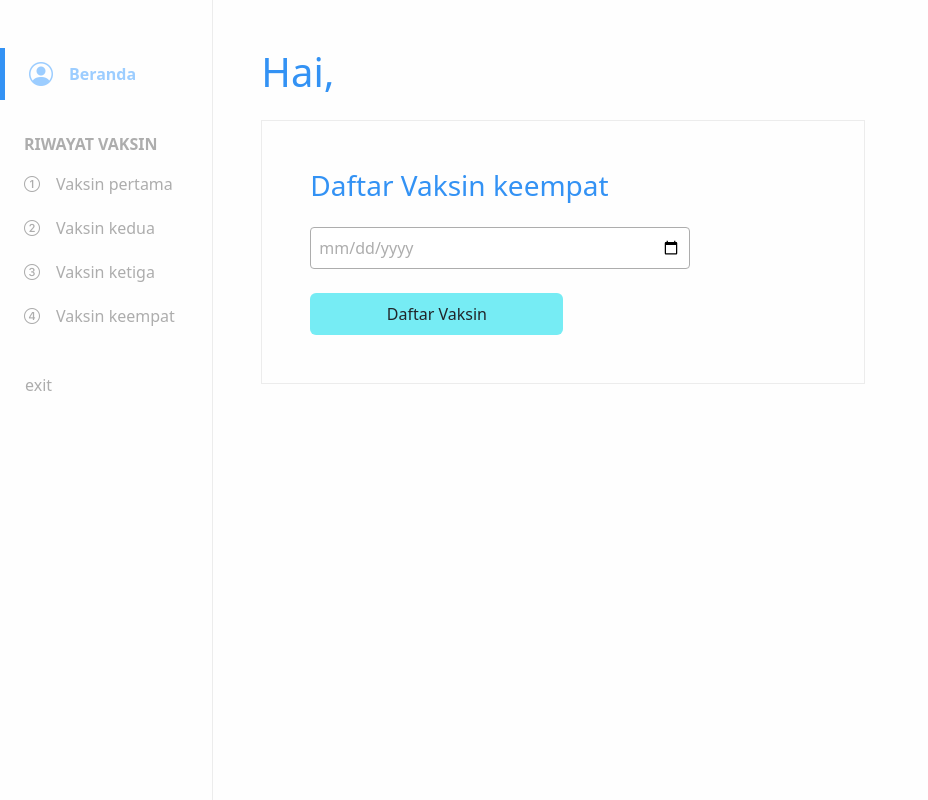
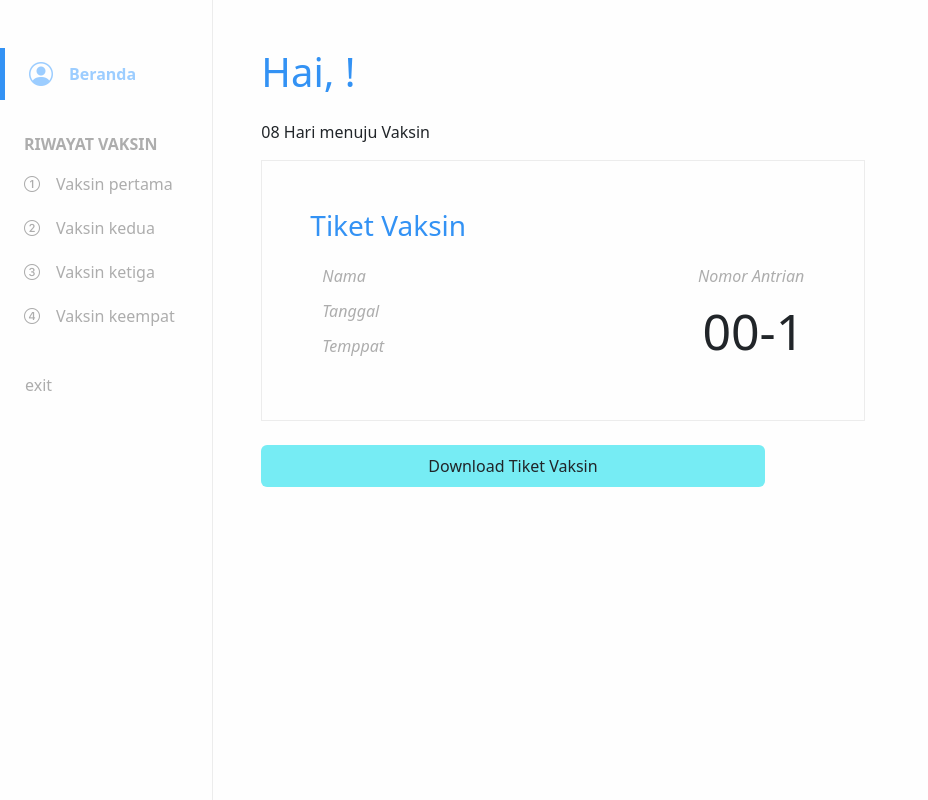
Before and after one commit to ahmadhilmandani/vcp_2022, a CodeIgniter app: page /vcp_2022/C_dashboard/dashboard_user in a window 1280 px wide. Shown: the whole page, without its empty margins (0-928 px from the left). Run offline with CodeIgniter, Linux system fonts and the light colour scheme; some libraries are stand-ins or nearby versions.

Commit message:
ADD and FIX dashboard user, daftar vaksin

```diff
--- a/application/controllers/C_dashboard.php
+++ b/application/controllers/C_dashboard.php
@@ -11,7 +11,8 @@ class C_dashboard extends CI_Controller
 			$data["cek_user_login"] = $this->M_login->index();
 
 			if($data["cek_user_login"] !== false){
-				return $this->dashboard_user();
+				$this->M_login->cek_tabel_vaksin();
+				redirect("C_dashboard/dashboard_user");
 			}
 			else{
 				redirect("C_dashboard/index");
@@ -76,4 +77,8 @@ class C_dashboard extends CI_Controller
 		$this->load->view("combine/View_dashboard_admin", $data);
 		$this->load->view('templates/View_footer');
 	}
+	public function logout(){
+		$this->session->sess_destroy();
+		redirect('C_dashboard');
+	}
 }
--- a/application/views/combine/View_dashboard.php
+++ b/application/views/combine/View_dashboard.php
@@ -20,6 +20,7 @@
       <!-- JANGAN LUPA KASIH PENGECAKAN SESSION YANG DI SET BERNILAI ADMIN ATAU USER -->
       <?= $vaksin_user ?>
 
+
     </div>
 
 
--- a/application/views/templates/user/View_main_user.php
+++ b/application/views/templates/user/View_main_user.php
@@ -1,21 +1,68 @@
 <?php if ($data_click_sidebar === 0) : ?>
-    <div id="beranda-konten" data-click-sidebar="0">
-        <h1 class="text-primary mb-4">Hai, <?= $this->session->userdata("nama") ?></h1>
-    </div>
-    <div class="p-5 border border-grey-light-custom" style="width: 60%;">
-        <h3 class="text-primary mb-4">Daftar Vaksin keempat</h3>
-        <input class="mb-4 border border-grey-custom rounded-1 text-grey-custom d-block w-75 p-2 " type="date" name="tanggal-vaksin" placeholder="Pilih tanggal" required>
-        <button class="btn bg-info px-4 py-2 d-block w-50" type="date" placeholder="Pilih tanggal" required>Daftar Vaksin</button>
-    </div>
-    </div>
+    <h1 class="text-primary mb-4">Hai, <?= $this->session->userdata('nama') ?>!</h1>
+
+    <!-- JIKA USER SUDAH MELAKUKAN VAKSIN -->
+    <?php if ($this->session->has_userdata('tidak_vaksin')) : ?>
+        <div class="p-5 border border-grey-light-custom" style="width: 60%;">
+            <i class="bi bi-calendar2-x my-3 text-center d-block text-info" style="font-size: 100px;"></i>
+            <h6 class="h6 fw-light text-center"><?= $this->session->userdata('tidak_vaksin') ?></h6>
+        </div>
+
+        <!-- JIKA USER BELUM DAFTAR VAKSIN -->
+    <?php elseif ($this->session->has_userdata('daftar_vaksin')) : ?>
+        <div class="p-5 border border-grey-light-custom" style="width: 60%;">
+            <h3 class="text-primary mb-4"><?= $this->session->userdata('daftar_vaksin') ?></h3>
+            <form action="<?= base_url("C_dashboard/daftar_user") ?>" method="POST">
+                <input class="mb-4 border border-grey-custom rounded-1 text-grey-custom d-block w-75 p-2 " type="date" name="tanggal-vaksin" placeholder="Pilih tanggal" required>
+                <button class="btn bg-info px-4 py-2 d-block w-50">Daftar Vaksin</button>
+            </form>
+        </div>
+        <!-- JIKA USER SUDAH DAFTAR VAKSIN -->
+    <?php else : ?>
+        <p><?= date('d', (strtotime($this->session->userdata('tanggal_vaksin'))) - time()) ?> Hari menuju Vaksin</p>
+        <div class="p-5 border border-grey-light-custom mb-4" style="width: 60%;">
+            <h3 class="text-primary mb-4">Tiket Vaksin <?= $this->session->userdata('dosis') ?></h3>
+            <div class="container-fluid">
+                <div class="row position-relative">
+                    <div class="col">
+                        <h6 class="h6 fst-italic text-grey-custom fw-light">Nama</h6>
+                        <p class=""><?= $this->session->userdata('nama') ?></p>
+                    </div>
+
+                    <div class="col position-absolute top-0 end-0">
+                        <h6 class="h6 fst-italic text-grey-custom fw-light  text-end">Nomor Antrian</h6>
+                        <p class="text-end" style="font-size: 50px;">
+                            <?php
+                            if ($this->session->userdata('nomor_antrian') < 10) {
+                                echo '00';
+                            } else if ($this->session->userdata('nomor_antrian') >= 10 && $this->session->userdata('nomor_antrian') < 100) {
+                                echo '0';
+                            }
+                            echo $this->session->userdata('nomor_antrian') - 1;
+                            ?>
+                        </p>
+                    </div>
+                </div>
+                <div>
+                    <h6 class="h6 fst-italic text-grey-custom fw-light">Tanggal</h6>
+                    <p class=""><?= $this->session->userdata('tanggal_vaksin') ?></p>
+                </div>
+                <div>
+                    <h6 class="h6 fst-italic text-grey-custom fw-light">Temppat</h6>
+                    <p class=""><?= $this->session->userdata('tempat_vaksin') ?></p>
+                </div>
+            </div>
+        </div>
+        <button class="btn bg-info px-4 py-2 d-block w-50">Download Tiket Vaksin</button>
+    <?php endif; ?>
 
 <?php else : ?>
     <div id="beranda-konten" data-click-sidebar="<?= $data_click_sidebar ?>" onclick="clickSidebar(1)">
+
         <h1 class="text-primary">Vaksin <?= $vaksin_keberapa ?></h1>
+
     </div>
     <div class="w-75 h-auto p-4 bg-white border-1 border-grey-custom">
         <h3 class="text-info mb-2"><?= $nama_vaksin ?></h3>
-        <!-- <input class="mb-2 bg-white border-1 border-grey-custom text-grey-custom" type="date" name="tanggal-vaksin" placeholder="Pilih tanggal" required>
-    <button class="bg-info p-4" type="date" placeholder="Pilih tanggal" required>Daftar Vaksin</button> -->
     </div>
 <?php endif; ?>
--- a/application/views/templates/user/View_sidebar_user.php
+++ b/application/views/templates/user/View_sidebar_user.php
@@ -25,4 +25,4 @@
   <a href="<?= base_url("C_dashboard/dashboard_user/Keempat") ?>" class="text-grey-custom text-decoration-none ms-3">Vaksin keempat</a>
 </div>
 
-<button class="btn px-4 py-2 mt-4 text-grey-custom text-decoration-none" onclick="exit()">exit</button>
+<a href="<?= base_url("C_dashboard/logout") ?>"class="btn px-4 py-2 mt-4 text-grey-custom text-decoration-none">exit</a>
```
Also changed, not shown: application/models/M_login.php (+43 -3 lines).
